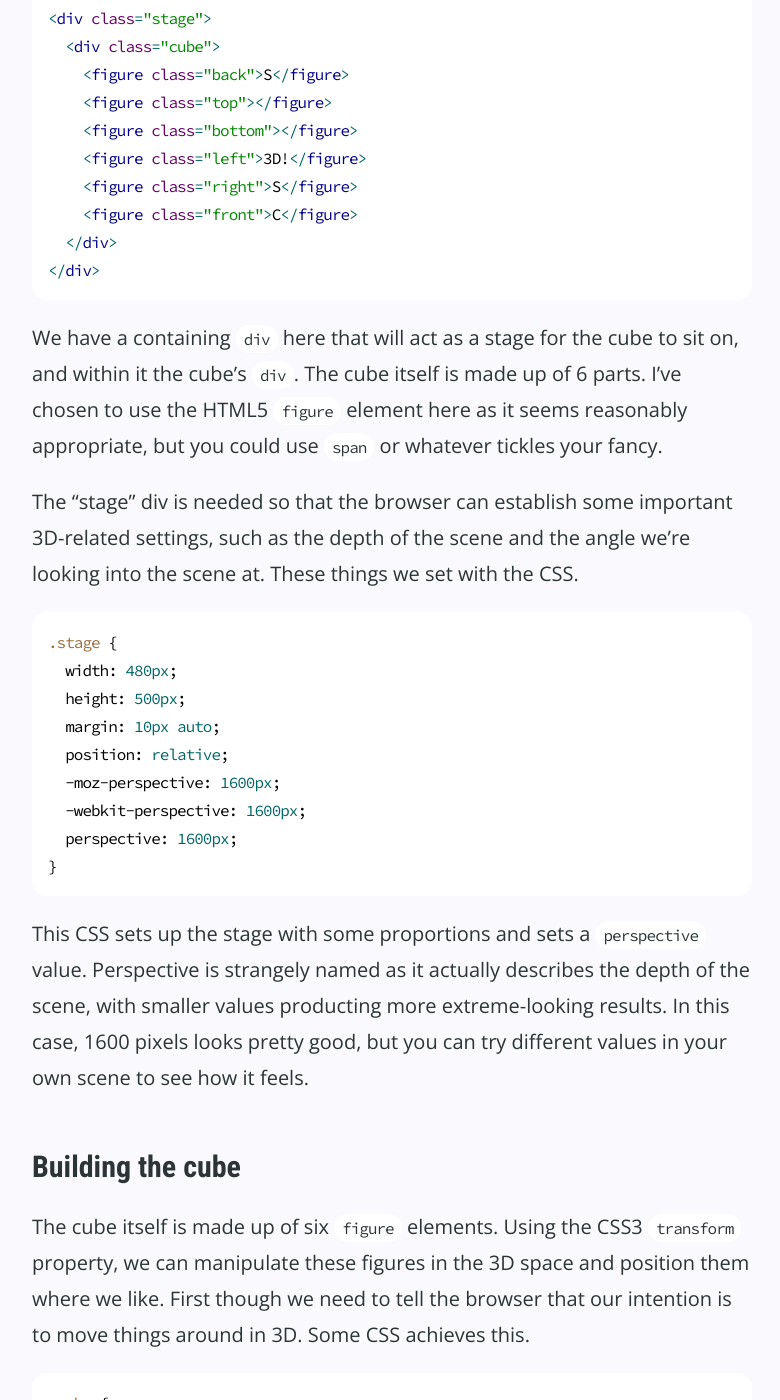
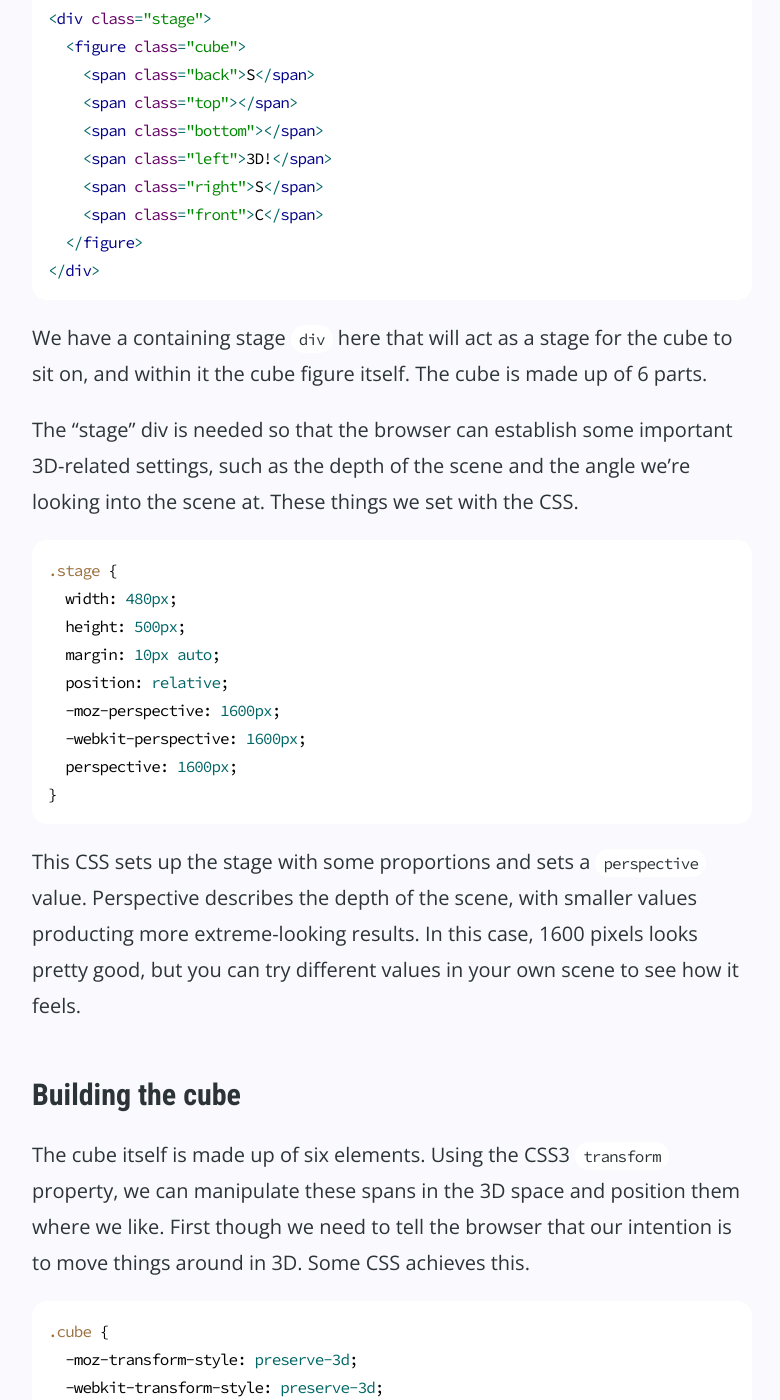
Before and after one commit to donovanh/donovanh.github.com, a Jekyll site: the page built from _posts/2013-10-22-stereoscopic.markdown, in a window 1280 px wide and 1400 px high, scrolled down 2947 px. Shown: the whole window, without its empty margins (248-1028 px from the left). Built offline with Jekyll 4.4.1, drawn with Linux system fonts in a browser that asks for light colours; nearby versions of some CDN libraries; some of the changed text lies outside the part shown.

Commit message:
Updated to better use a figure

```diff
--- a/_posts/2013-10-22-stereoscopic.markdown
+++ b/_posts/2013-10-22-stereoscopic.markdown
@@ -44,17 +44,17 @@ Just a heads up, but if you are going to spend a lot of time staring at the scre
 To get started we'll create a simple 3D scene using some HTML.
 
     <div class="stage">
-      <div class="cube">
-        <figure class="back">S</figure>
-        <figure class="top"></figure>
-        <figure class="bottom"></figure>
-        <figure class="left">3D!</figure>
-        <figure class="right">S</figure>
-        <figure class="front">C</figure>
-      </div>
+      <figure class="cube">
+        <span class="back">S</span>
+        <span class="top"></span>
+        <span class="bottom"></span>
+        <span class="left">3D!</span>
+        <span class="right">S</span>
+        <span class="front">C</span>
+      </figure>
     </div>
 
-We have a containing `div` here that will act as a stage for the cube to sit on, and within it the cube's `div`. The cube itself is made up of 6 parts. I've chosen to use the HTML5 `figure` element here as it seems reasonably appropriate, but you could use `span` or whatever tickles your fancy.
+We have a containing stage `div` here that will act as a stage for the cube to sit on, and within it the cube figure itself. The cube is made up of 6 parts.
 
 The "stage" div is needed so that the browser can establish some important 3D-related settings, such as the depth of the scene and the angle we're looking into the scene at. These things we set with the CSS.
 
@@ -68,11 +68,11 @@ The "stage" div is needed so that the browser can establish some important 3D-re
       perspective: 1600px;
     }
 
-This CSS sets up the stage with some proportions and sets a `perspective` value. Perspective is strangely named as it actually describes the depth of the scene, with smaller values producting more extreme-looking results. In this case, 1600 pixels looks pretty good, but you can try different values in your own scene to see how it feels.
+This CSS sets up the stage with some proportions and sets a `perspective` value. Perspective describes the depth of the scene, with smaller values producting more extreme-looking results. In this case, 1600 pixels looks pretty good, but you can try different values in your own scene to see how it feels.
 
 ## Building the cube
 
-The cube itself is made up of six `figure` elements. Using the CSS3 `transform` property, we can manipulate these figures in the 3D space and position them where we like. First though we need to tell the browser that our intention is to move things around in 3D. Some CSS achieves this.
+The cube itself is made up of six elements. Using the CSS3 `transform` property, we can manipulate these spans in the 3D space and position them where we like. First though we need to tell the browser that our intention is to move things around in 3D. Some CSS achieves this.
 
     .cube {
       -moz-transform-style: preserve-3d;
@@ -88,11 +88,11 @@ The cube itself is made up of six `figure` elements. Using the CSS3 `transform`
       left: 140px;
     }
 
-The main parts to note here are the `transform-style` and `transform-origin` properties. These tell the browser that this and any child elements will be capable of transforming within the context of the "stage" `div`, as well as describing the point around which any rotation, scaling or skewing can happen.
+The main parts to note here are the `transform-style` and `transform-origin` properties. These tell the browser that this and any child elements will be capable of transforming within the context of the "stage" `figure`, as well as describing the point around which any rotation, scaling or skewing can happen.
 
 Next up we need to specify the dimensions of the cube faces, and then magic them into place using the `transform` property.
 
-    figure {
+    .cube span {
       display: block;
       width: 200px;
       height: 200px;
@@ -103,7 +103,6 @@ Next up we need to specify the dimensions of the cube faces, and then magic them
       color: white;
       opacity: 0.5;
     }
-
     .back {
       transform: rotateY(180deg) translateZ(100px);
       background-color: #f00;
@@ -132,7 +131,7 @@ Next up we need to specify the dimensions of the cube faces, and then magic them
 
 To make things more readable, I've removed the various "-webkit" and "-moz" prefixes from the `tranform` properties here. You may wish to include them and they can be found in the [source code](https://github.com/donovanh/stereoscopic).
 
-This CSS describes the general rules for the figures, that they be 200 pixels wide for example, and have white text. The rules that follow rotate and position each of the various faces using rotate and translate. Each face is given a background colour also.
+This CSS describes the general rules for the spans, that they be 200 pixels wide for example, and have white text. The rules that follow rotate and position each of the various faces using rotate and translate. Each face is given a background colour also.
 
 ## Making it stereoscopic
 
@@ -141,27 +140,27 @@ Now that we have a scene with a 3D object, we can double it up and make it stere
     <div class="container">
       <div class="left">
         <div class="stage">
-          <div class="cube">
-            <figure class="back">S</figure>
-            <figure class="top"></figure>
-            <figure class="bottom"></figure>
-            <figure class="left">3D!</figure>
-            <figure class="right">S</figure>
-            <figure class="front">C</figure>
-          </div>
+          <figure class="cube">
+            <span class="back">S</span>
+            <span class="top"></span>
+            <span class="bottom"></span>
+            <span class="left">3D!</span>
+            <span class="right">S</span>
+            <span class="front">C</span>
+          </figure>
         </div>
       </div>
 
       <div class="right">
         <div class="stage">
-          <div class="cube">
-            <figure class="back">S</figure>
-            <figure class="top"></figure>
-            <figure class="bottom"></figure>
-            <figure class="left">3D!</figure>
-            <figure class="right">S</figure>
-            <figure class="front">C</figure>
-          </div>
+          <figure class="cube">
+            <span class="back">S</span>
+            <span class="top"></span>
+            <span class="bottom"></span>
+            <span class="left">3D!</span>
+            <span class="right">S</span>
+            <span class="front">C</span>
+          </figure>
         </div>
       </div>
     </div>
```
